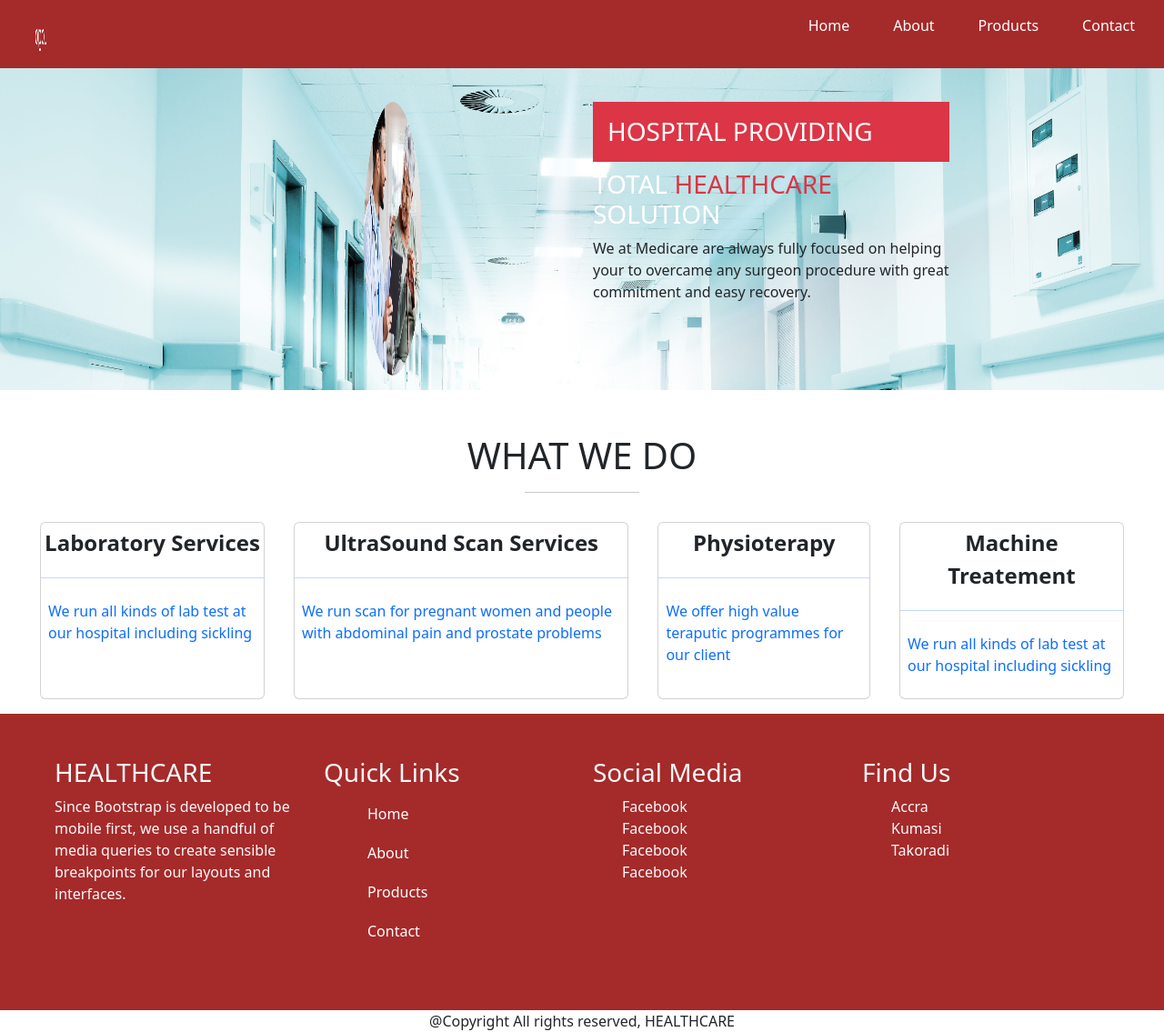
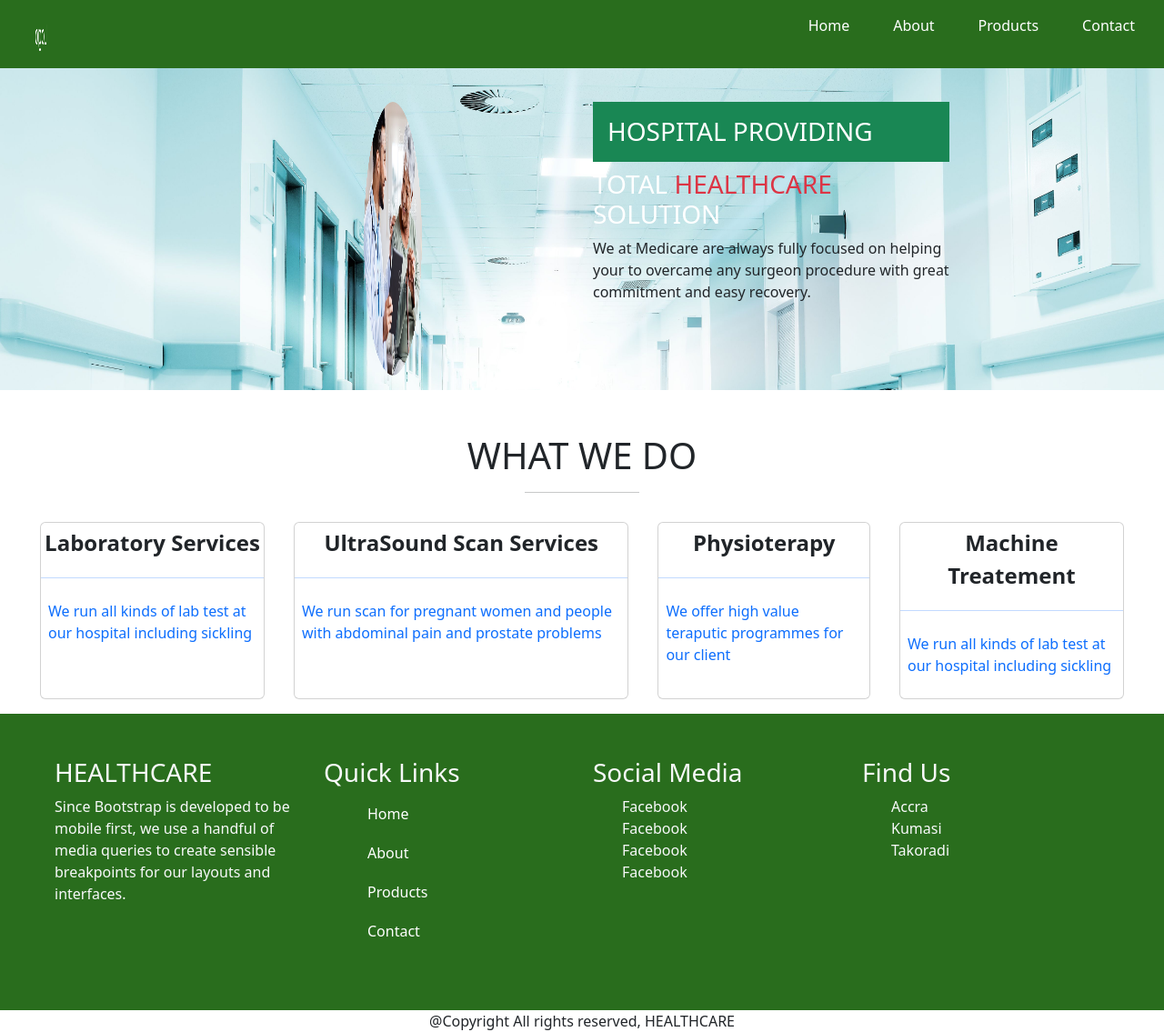
Before and after one commit to maccony202/Profecysite, a React (Create React App) app: page / in a window 1280 px wide. Shown: the whole page at 91% size. Built offline with nearby package versions, Linux system fonts and the light colour scheme.

Commit message:
Add changes to color

```diff
--- a/src/App.css
+++ b/src/App.css
@@ -98,7 +98,7 @@ html {
 }
 
 .footer {
-  background-color: brown;
+  background-color: rgb(41, 109, 29);
 }
 
 .social-links ul {
--- a/src/Components/AboutComp.js
+++ b/src/Components/AboutComp.js
@@ -12,7 +12,7 @@ function AboutComponent() {
             <Row>
             <Row lg={3} sm={1} md={1} className="justify-content-lg-center mx-0 mt-5 w-100 p-3">
            <Col data-aos="fade-up" className="mt-5">
-             <h3 className="p-3 bg-danger">About Us</h3>
+             <h3 className="p-3 bg-success">About Us</h3>
              <h3>TOTAL <span className="text-danger w-100">HEALTHCARE</span> SOLUTION</h3>
              <p className="text-dark">We at Medicare are always fully focused on helping your to overcame any surgeon procedure with great commitment and easy recovery.</p>
            </Col>
@@ -29,15 +29,15 @@ function AboutComponent() {
         <img className="rounded-circle awar1" src={doc1} alt="award"/>
         <p className="w-25 mx-3 my-5">We at Medicare are always fully focused on helping your to overcame any surgeon procedure with great commitment and easy recovery.</p>
         </div>
-        <div data-aos="fade-right" className="d-flex justify-content-center">
+        <div data-aos="fade-right" className="d-flex justify-content-center pt-3">
         <img className="rounded-circle awar1" src={doc1} alt="award"/>
         <p className="w-25 mx-3 my-5">We at Medicare are always fully focused on helping your to overcame any surgeon procedure with great commitment and easy recovery.</p>
         </div>
-        <div data-aos="fade-down" className="d-flex justify-content-center">
+        <div data-aos="fade-down" className="d-flex justify-content-center pt-3">
         <img className="rounded-circle awar1" src={doc1} alt="award"/>
         <p className="w-25 mx-3 my-5">We at Medicare are always fully focused on helping your to overcame any surgeon procedure with great commitment and easy recovery.</p>
         </div>
-        <div data-aos="fade" className="d-flex justify-content-center">
+        <div data-aos="fade" className="d-flex justify-content-center pt-3">
         <img className="rounded-circle awar1" src={doc1} alt="award"/>
         <p className="w-25 mx-3 my-5">We at Medicare are always fully focused on helping your to overcame any surgeon procedure with great commitment and easy recovery.</p>
         </div>
--- a/src/Components/Headline.js
+++ b/src/Components/Headline.js
@@ -23,7 +23,7 @@ const Headline = () => {
         <Row lg={3} sm={1} md={2} className="justify-content-lg-center mx-0 mt-5 w-100 p-3">
           <img className="rounded-circle mt-5 doc" src={doc1} alt="accra"/>
            <Col data-aos="fade-up" className="mt-5">
-             <h3 className="p-3 bg-danger">HOSPITAL PROVIDING</h3>
+             <h3 className="p-3 bg-success">HOSPITAL PROVIDING</h3>
              <h3>TOTAL <span className="text-danger w-100">HEALTHCARE</span> SOLUTION</h3>
              <p className="text-dark">We at Medicare are always fully focused on helping your to overcame any surgeon procedure with great commitment and easy recovery.</p>
            </Col>
--- a/src/Components/Navbar.css
+++ b/src/Components/Navbar.css
@@ -13,7 +13,7 @@ header {
 .navbar {
     display: flex;
     justify-content: space-around;
-    background-color: brown;
+    background-color: rgb(41, 109, 29);
     color: white;
     align-items: center;
     height: 75px;
@@ -93,7 +93,7 @@ header {
     }
 
     .nav-menu.active {
-        background: brown;
+        background: rgb(41, 109, 29);
         left: 0;
         opacity: 1;
         transition: all 0.5s ease;
```
